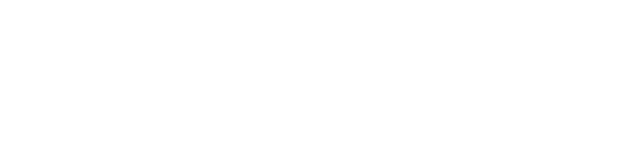
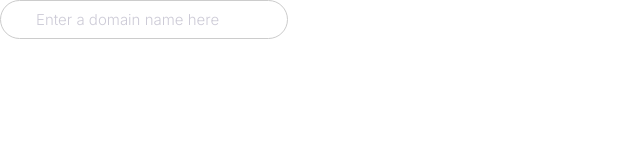
Before and after one commit to swatdope/ngodup, a plain HTML site: page index.html in a window 1280 px wide. Shown: the full height of the page, 0-640 px from the left. Drawn offline with Linux system fonts and the light colour scheme; files whose address does not match are found by name.

Commit message:
Create input style

```diff
--- a/css/styles.css
+++ b/css/styles.css
@@ -212,3 +212,21 @@ a{
         font-size: 1.5rem;
     }
  }
+ /* input */
+
+ .input{
+    border-radius: 30px;
+    border: 1px solid #ccc;
+    color: var(--color-heading);
+    font-size: 2rem;
+    outline: 0;
+    padding: 1rem 3.5rem;
+ }
+ ::placeholder{
+    color: #cdcbd7
+ }
+ @media  screen and (min-width: 1024px) {
+    .input{
+        font-size: 1.5rem;
+    }
+ }
--- a/index.html
+++ b/index.html
@@ -13,5 +13,7 @@
     <link rel="stylesheet" href="./css//styles.css" />
     <title>Document</title>
   </head>
-  <body></body>
+  <body>
+    <input type="text" placeholder="Enter a domain name here" class="input" />
+  </body>
 </html>
```
